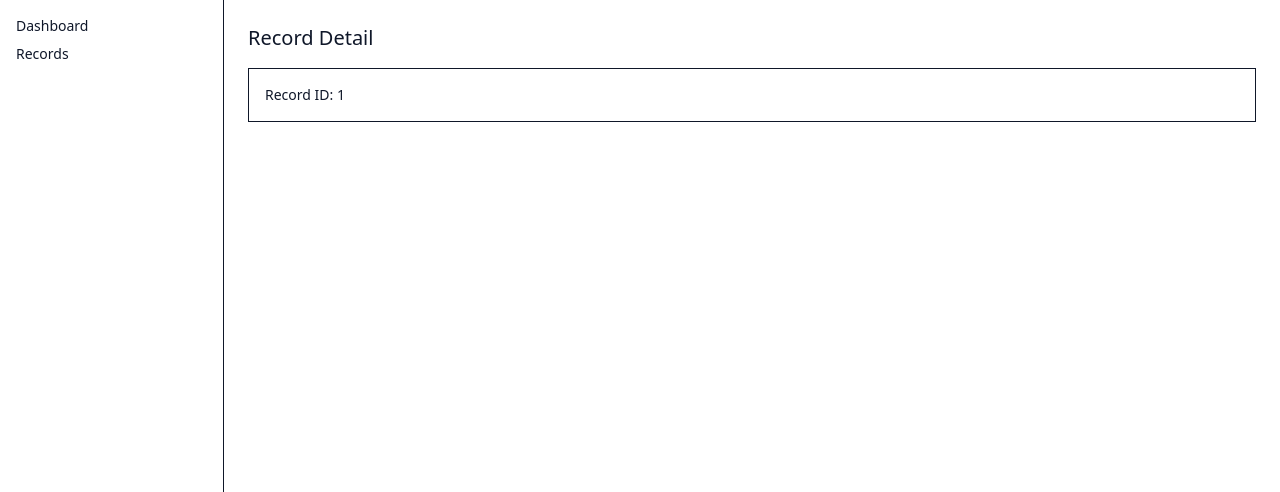
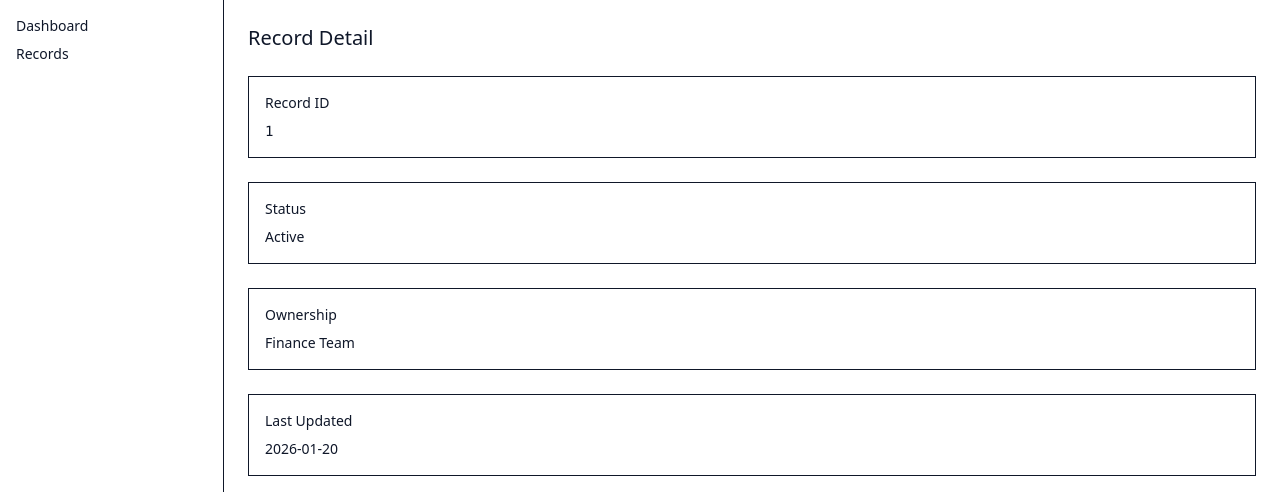
Before and after one commit to joelofeni/ops-console, a Next.js app: page /ops/records/1 in a window 1280 px wide. Shown: the top 492 px of the page. Built offline with nearby package versions, Linux system fonts and the light colour scheme.

Commit message:
feat: add dense read-only record detail view

```diff
--- a/app/(ops)/ops/records/[id]/page.tsx
+++ b/app/(ops)/ops/records/[id]/page.tsx
@@ -6,10 +6,28 @@ export default async function RecordDetailPage({
   const { id } = await params;
 
   return (
-    <div className="space-y-4">
+    <div className="space-y-6">
       <h1 className="text-xl font-medium">Record Detail</h1>
 
-      <div className="border border-border p-4 text-sm">Record ID: {id}</div>
+      <section className="border border-border p-4 space-y-2">
+        <div className="text-sm text-muted">Record ID</div>
+        <div className="font-mono text-sm">{id}</div>
+      </section>
+
+      <section className="border border-border p-4 space-y-2">
+        <div className="text-sm text-muted">Status</div>
+        <div className="text-sm">Active</div>
+      </section>
+
+      <section className="border border-border p-4 space-y-2">
+        <div className="text-sm text-muted">Ownership</div>
+        <div className="text-sm">Finance Team</div>
+      </section>
+
+      <section className="border border-border p-4 space-y-2">
+        <div className="text-sm text-muted">Last Updated</div>
+        <div className="text-sm">2026-01-20</div>
+      </section>
     </div>
   );
 }
```
